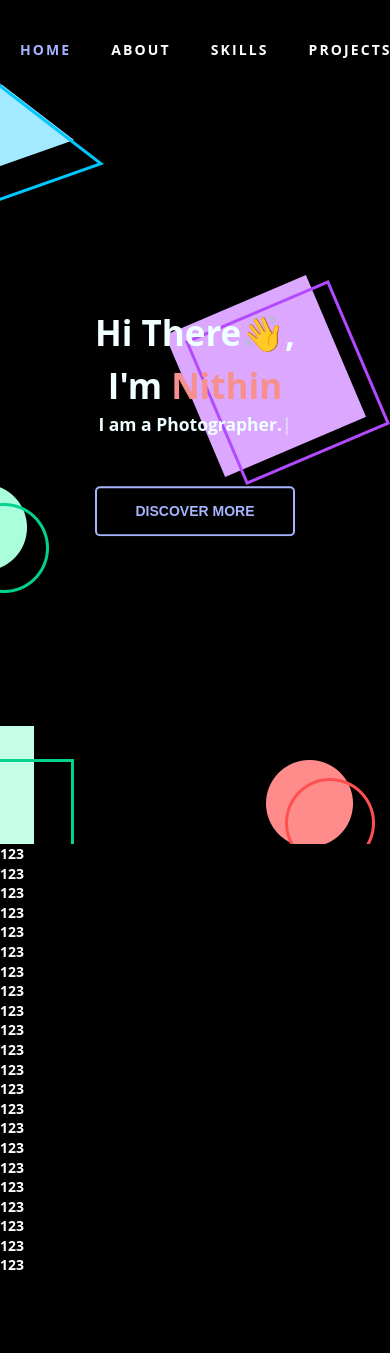
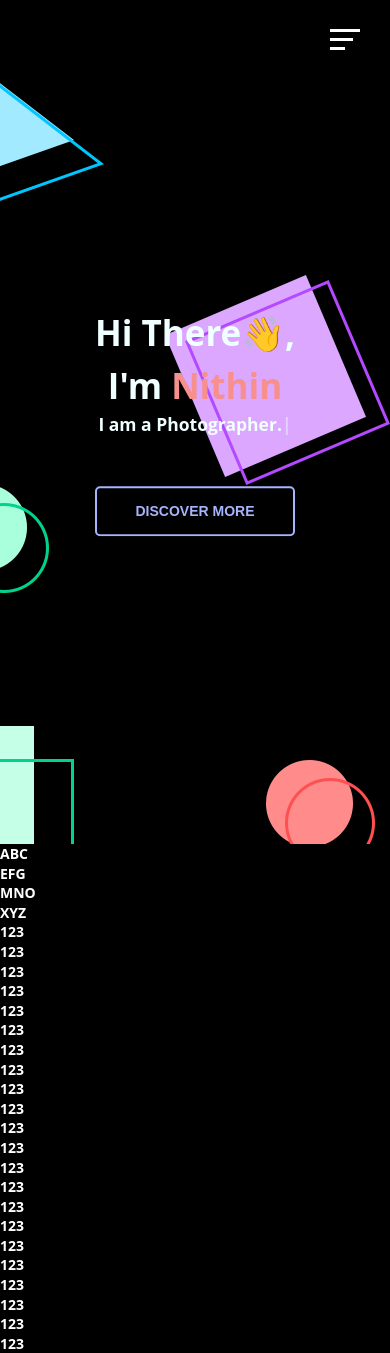
Before and after one commit to Nithin-ELS/Portfolio, a React (Create React App) app: page / in a window 390 px wide. Before the commit the page ends 1275 px from the top, so only its background shows below. Built offline with nearby package versions, Linux system fonts and the light colour scheme.

Commit message:
Added About component

```diff
--- a/src/components/about/About.css
+++ b/src/components/about/About.css
@@ -0,0 +1,19 @@
+@keyframes slide-up-animation {
+    0%{
+      opacity: 0;
+      transform: translate3d(0px, 100%, 0px);
+    }
+    100%{
+      opacity: 1;
+      transform: translate3d(0px, 0px, 0px);
+    }
+  }
+  .slide-up-animation{
+    animation-duration: 1000ms;
+    animation-timing-function: ease;
+    animation-delay: 0ms;
+    animation-name: slide-up-animation;
+    animation-direction: normal;
+    animation-fill-mode: both;
+    animation-iteration-count: 1
+  }
--- a/src/components/about/About.jsx
+++ b/src/components/about/About.jsx
@@ -2,7 +2,11 @@
 
 export const About = () => {
     return(
-        <section id="about" style={{color:"white"}}>
+        <div id="about" className="slide-up-animation" style={{color:"white",animationDelay:"0ms"}}>
+            <div className="slide-up-animation" style={{animationDelay: "200ms"}}>ABC</div>
+            <div className="slide-up-animation" style={{animationDelay: "400ms"}}>EFG</div>
+            <div className="slide-up-animation" style={{animationDelay: "600ms"}}>MNO</div>
+            <div className="slide-up-animation" style={{animationDelay: "800ms"}}>XYZ</div>
                 123 <br/>
                 123 <br/>
                 123 <br/>
@@ -25,6 +29,6 @@
                 123 <br/>
                 123 <br/>
                 123 <br/>
-        </section>
+        </div>
     );
 }
--- a/src/components/home/Home.css
+++ b/src/components/home/Home.css
@@ -132,6 +132,7 @@
   animation-fill-mode: both;
   animation-iteration-count: 1
 }
+
 .animate-float{
     animation-duration: 3s;
     animation-timing-function: ease;
--- a/src/components/home/Home.jsx
+++ b/src/components/home/Home.jsx
@@ -1,9 +1,10 @@
 import { React } from "react";
 import TypeWriter from "../typewriter/Typerwriter";
 import "./Home.css";
+import { Link } from "react-scroll";
  const Home = () =>{
  return (
-    <section id="home">
+    <div id="home" style={{animationDelay: "0ms"}}>
 
             <div id="background"></div>
             <div id="mobile-background"></div>
@@ -14,25 +15,29 @@
                         <h1 className="slide-up-animation" style={{animationDelay: "200ms"}}>
                             Hi There👋, <br/>
                         </h1>
-                        <h1 className="slide-up-animation" style={{animationDelay: "600ms"}}>
+                        <h1 className="slide-up-animation" style={{animationDelay: "400ms"}}>
                             I'm <span style={{color:'#F78F8D'}}> Nithin </span><br/>
                         </h1>
                     </div>
-                    <div className="slide-up-animation" style={{animationDelay: "800ms"}}>
+                    <div className="slide-up-animation" style={{animationDelay: "600ms"}}>
                         I am a <TypeWriter/>
                     </div>
-                    <div id="discover-more-container" className="slide-up-animation" style={{animationDelay: "1000ms"}}>
+                    <div id="discover-more-container" className="slide-up-animation" style={{animationDelay: "800ms"}}>
                         <div className="discover-more-float">
-                        <a href="#about">
+                        <Link to="about"
+                        spy={true}
+                        smooth={true}
+                        duration={700}
+                        offset={-150}>
                             <button id="discover-button">
                                 DISCOVER MORE
                             </button>
-                        </a>
+                        </Link>
                         </div>
                     </div>
                 </div>
             </div>
-    </section>
+    </div>
  );
 }
 
--- a/src/components/navbar/Navbar.css
+++ b/src/components/navbar/Navbar.css
@@ -11,9 +11,9 @@
     align-items: center;
     width: 100%;
     background: rgba(0, 0, 0, 0.1);
-    transition: background 0.3s ease-out;
+    /* transition: background 0.3s ease-out;  */
   }
-  .navbar ul li {
+  .navbar ul .navbar-item {
     display: table-cell;
     padding: 10px 0;
   }
@@ -63,3 +63,83 @@
   .active {
     color: #A5B4FC;
   }
+
+  .hamburger {
+    display: none;
+    cursor: pointer;
+    list-style: none;
+  }
+
+  .hamburger li:nth-child(2) {
+    width: 23px;
+  }
+
+  .hamburger li:nth-child(3) {
+    width: 15px;
+  }
+  @media only screen and (max-width: 880px) {
+  .hamburger {
+    display: block;
+    right: 24px;
+    top: 0px;
+    height: 64px;
+    align-items: center;
+    position: absolute;
+    cursor: pointer;
+    display: flex;
+    transition: 0.5s;
+  }
+
+  .line{
+    background: #fff;
+    height: 3px;
+    margin: 6px;
+    transition: 1s;
+    width: 30px;
+  }
+  .item-container{
+    display: none;
+  }
+   .item-container-active ul .navbar-item{
+    display: list-item;
+  }
+  .item-container-active {
+    width: 100%;
+    margin: 0px;
+    border-radius: 0px;
+    height: 100vh;
+  }
+
+  .hamburger.active {
+    transform: translateY(10px);
+  }
+
+  .hamburger.active li:nth-child(1) {
+    -webkit-transform: rotate(405deg) translate(14px);
+    transform: rotate(405deg) translate(14px);
+    height: 5px;
+    width: 50px;
+    background-color: #818181;
+    border-radius: 20px;
+    -webkit-transition: 0.5s;
+    transition: 0.5s;
+  }
+
+  .hamburger.active li:nth-child(2) {
+    opacity: 0;
+    -webkit-transform: translateX(30px);
+    transform: translateX(30px);
+    -webkit-transition: 1s ease;
+    transition: 1s ease;
+  }
+  .hamburger.active li:nth-child(3) {
+    -webkit-transform: rotate(-405deg) translate(14px);
+    transform: rotate(-405deg) translate(14px);
+    height: 5px;
+    width: 50px;
+    background-color: #818181;
+    border-radius: 20px;
+    -webkit-transition: 0.5s;
+    transition: 0.5s;
+  }
+}
--- a/src/components/navbar/Navbar.jsx
+++ b/src/components/navbar/Navbar.jsx
@@ -1,60 +1,89 @@
-import React from "react";
+import React, { useState } from "react";
 import { Link } from "react-scroll";
 import './Navbar.css'
  const Navbar = () => {
+    const [open,setOpen] = useState(false);
+
+    const handleNavbarClick = () => {
+      setOpen(previous => !previous)
+    };
+
+    const closeNavbar = () => {
+      setOpen(false);
+    };
 
     return (
     <>
         <div id="navbar" className="navbar scrolled">
-        <nav>
+        <nav className={open ? "item-container-active": "item-container" }>
           <ul>
-            <li>
+            <li className="navbar-item">
               <Link to="home"
               spy={true}
               smooth={true}
               duration={700}
-              offset={-150}>
+              offset={-150}
+              onClick={closeNavbar}
+              >
                 Home
               </Link>
             </li>
-            <li>
+            <li className="navbar-item">
             <Link to="about"
             spy={true}
             smooth={true}
             duration={700}
-            offset={-150}>
+            offset={-150}
+            onClick={closeNavbar}
+            >
               About
               </Link>
             </li>
-            <li>
+            <li className="navbar-item">
             <Link to="Skills"
             spy={true}
             smooth={true}
             duration={700}
-            offset={-150}>
+            offset={-150}
+            onClick={closeNavbar}
+            >
               Skills
               </Link>
             </li>
-            <li>
+            <li className="navbar-item">
             <Link to="Projects"
             spy={true}
             smooth={true}
             duration={700}
-            offset={-150}>
+            offset={-150}
+            onClick={closeNavbar}
+            >
               Projects
               </Link>
             </li>
-            <li>
+            <li className="navbar-item">
             <Link to="Contacts"
             spy={true}
             smooth={true}
             duration={700}
-            offset={-150}>
+            offset={-150}
+            onClick={closeNavbar}
+            >
               Contacts
               </Link>
             </li>
           </ul>
         </nav>
+        <div
+            className={open ? "hamburger active" : "hamburger"}
+            onClick={handleNavbarClick}
+          >
+            <ul>
+              <li className="line"></li>
+              <li className="line"></li>
+              <li className="line"></li>
+            </ul>
+          </div>
         </div>
     </>
     );
```
